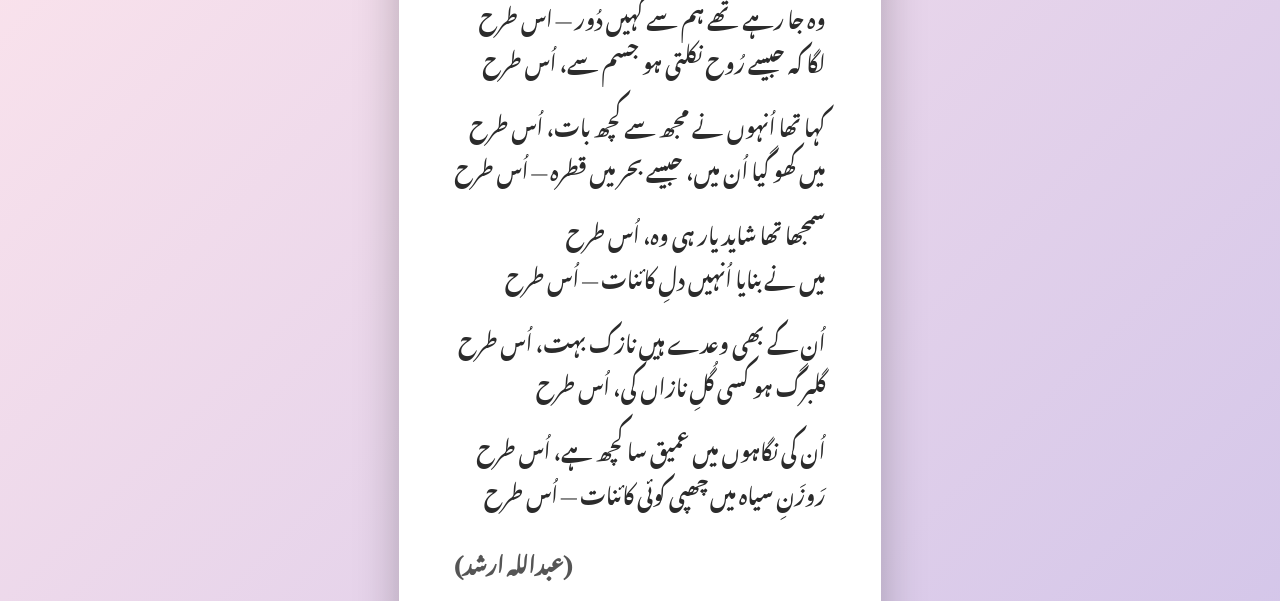
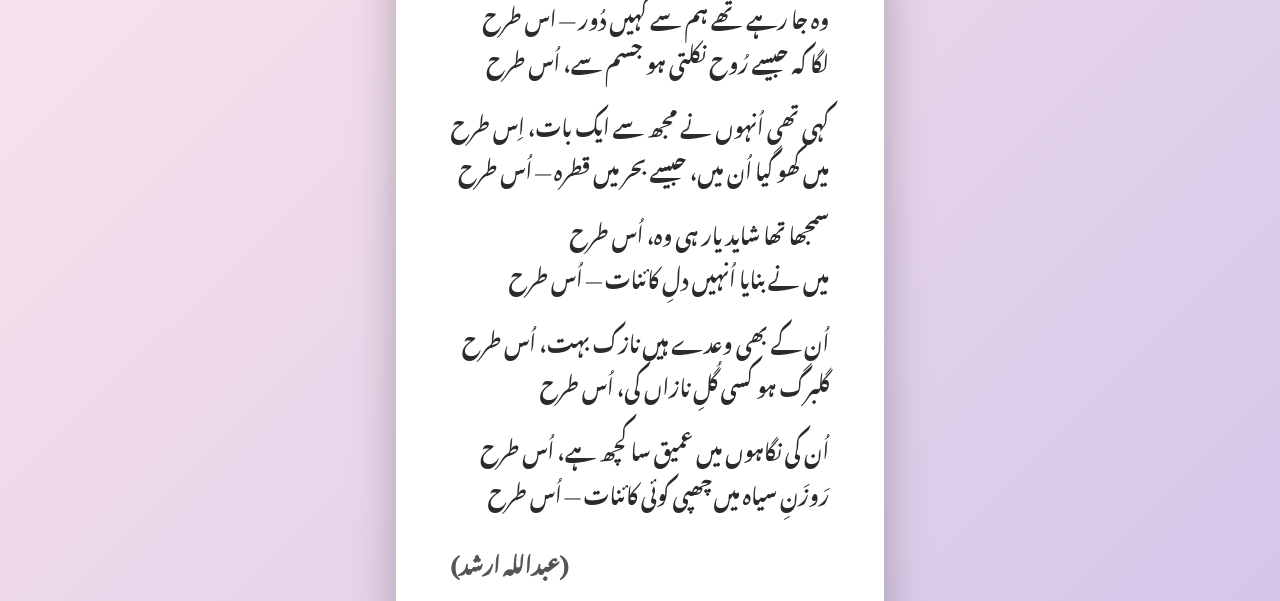
Before and after one commit to kratos2647/Birthday-Surprise-, a plain HTML site: page poetry.html in a window 1280 px wide. Shown: the part 180-781 px from the top of the page. Drawn offline with Linux system fonts and the light colour scheme.

Commit message:
Revise poetry content and correct minor errors
Updated the poetry text and fixed a typo in the HTML.

```diff
--- a/poetry.html
+++ b/poetry.html
@@ -62,7 +62,7 @@
     <p>وہ جا رہے تھے ہم سے کہیں دُور — اس طرح<br>
     لگا کہ جیسے رُوح نکلتی ہو جسم سے، اُس طرح</p>
 
-    <p>کہا تھا اُنہوں نے مجھ سے کچھ بات، اُس طرح<br>
+    <p>کہی تھی اُنہوں نے مجھ سے ایک بات، اِس طرح<br>
     میں کھو گیا اُن میں، جیسے بحر میں قطرہ — اُس طرح</p>
 
     <p>سمجھا تھا شاید یار ہی وہ، اُس طرح<br>
```
